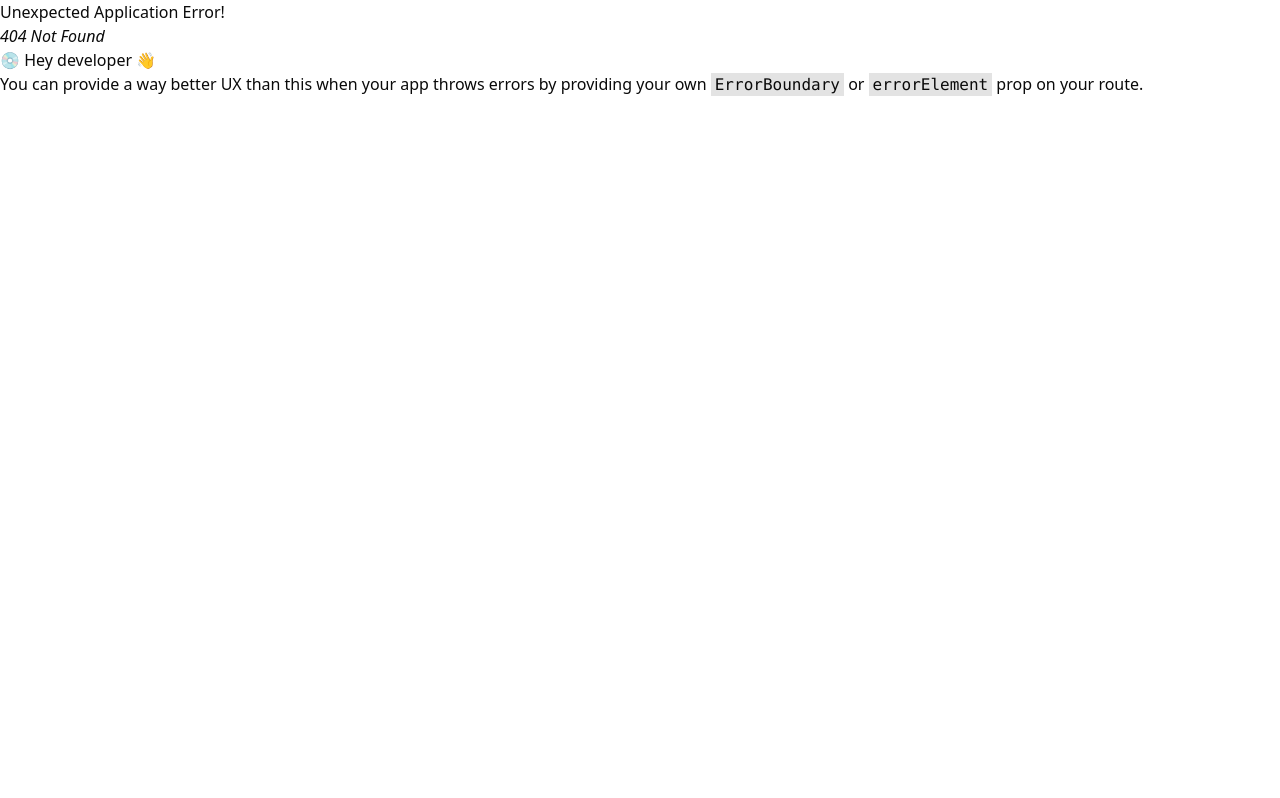
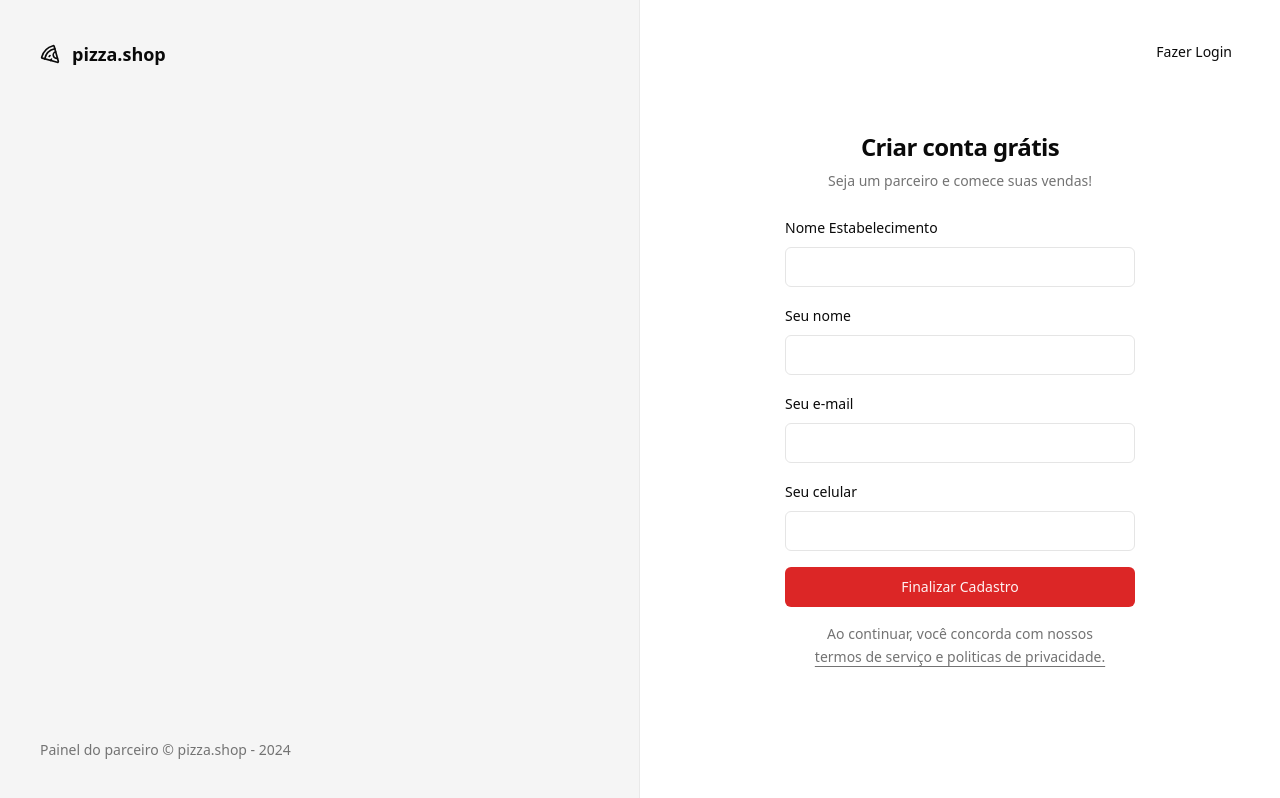
Before and after one commit to frantecbh/pizzashop-web, a React (Vite) app: page /sing-up in a window 1280 px wide. Before the commit this address had no page. Built offline with nearby package versions, Linux system fonts and the light colour scheme.

Commit message:
tela de cadastro

```diff
--- a/src/pages/_layouts/auth.tsx
+++ b/src/pages/_layouts/auth.tsx
@@ -14,7 +14,7 @@
             <footer className='text-sm'>Painel do parceiro &copy; pizza.shop - {new Date().getFullYear()}</footer>
         </div>
       </div>
-      <div className='flex flex-col items-center justify-center'>
+      <div className='flex flex-col items-center justify-center relative'>
         <Outlet />
       </div>
     </div>
--- a/src/pages/auth/sing-in.tsx
+++ b/src/pages/auth/sing-in.tsx
@@ -5,6 +5,7 @@
 
 import { Helmet } from 'react-helmet-async'
 import { useForm } from 'react-hook-form'
+import { Link } from 'react-router-dom'
 import { toast } from 'sonner'
 import { z } from 'zod'
 
@@ -47,6 +48,11 @@
     <>
     <Helmet title='Login' />
     <div className='p-8'>
+      <Button variant="ghost" className='absolute right-8 top-8'>
+        <Link to="/sing-up">
+          Novo estabelecimento
+        </Link>
+      </Button>
         <div className='w-[350px] flex flex-col justify-center gap-6'>
           <div className='flex flex-col gap-2 text-center'>
               <h1 className='text-2xl font-semibold tracking-tight'>Acessar Painel</h1>
--- /dev/null
+++ b/src/pages/auth/sing-up.tsx
@@ -0,0 +1,95 @@
+
+import { Button } from '@/components/ui/button'
+import { Input } from '@/components/ui/input'
+import { Label } from '@/components/ui/label'
+
+import { Helmet } from 'react-helmet-async'
+import { useForm } from 'react-hook-form'
+import { Link, useNavigate } from 'react-router-dom'
+import { toast } from 'sonner'
+import { z } from 'zod'
+
+const singupForm = z.object({
+  restaurantName: z.string(),
+  managerName: z.string(),
+  phone: z.string(),
+  email: z.string().email(),
+})
+
+type SingUpForm = z.infer<typeof singupForm>
+
+export const SingUp = () => {
+
+  const navigate = useNavigate()
+
+  const {
+    register,
+    handleSubmit,
+    formState: {isSubmitting}
+  } = useForm<SingUpForm>()
+  async function handleSignIn(data: SingUpForm) {
+
+    try {
+      console.log(data)
+      await new Promise((resolve) => setTimeout(resolve, 2000))
+
+      toast.success('Restaurante cadastrado com sucesso', {
+        action: {
+          label: 'Login',
+          onClick: () => {navigate("/sing-in")}
+        }
+      })
+
+    } catch (error) {
+      toast.error('Erro ao cadastrar restaurante')
+    }
+
+
+
+  }
+
+
+
+  return (
+    <>
+    <Helmet title='Cadastro' />
+    <div className='p-8'>
+    <Button variant="ghost" className='absolute right-8 top-8'>
+        <Link to="/sing-in">
+         Fazer Login
+        </Link>
+      </Button>
+        <div className='w-[350px] flex flex-col justify-center gap-6'>
+          <div className='flex flex-col gap-2 text-center'>
+              <h1 className='text-2xl font-semibold tracking-tight'>Criar conta grátis</h1>
+              <p className='text-sm text-muted-foreground'>Seja um parceiro e comece suas vendas!</p>
+          </div>
+          <form  className='space-y-4'  onSubmit={handleSubmit(handleSignIn)}>
+            <div className='space-y-2'>
+              <Label htmlFor='restaurantName'>Nome Estabelecimento</Label>
+              <Input id='restaurantName' type='text' {...register('restaurantName')} />
+            </div>
+            <div className='space-y-2'>
+              <Label htmlFor='managerName'>Seu nome</Label>
+              <Input id='managerName' type='text' {...register('managerName')} />
+            </div>
+            <div className='space-y-2'>
+              <Label htmlFor='email'>Seu e-mail</Label>
+              <Input id='email' type='email' {...register('email')} />
+            </div>
+            <div className='space-y-2'>
+              <Label htmlFor='phone'>Seu celular</Label>
+              <Input id='phone' type='tel' {...register('phone')} />
+            </div>
+            <Button disabled={isSubmitting} className='w-full' type='submit'>Finalizar Cadastro</Button>
+            <p className='px-6 text-center text-sm leading-relaxed text-muted-foreground'>
+              Ao continuar, você concorda com nossos <a href="#" className='underline underline-offset-4'>termos de serviço e politicas de privacidade.</a>
+            </p>
+          </form>
+        </div>
+    </div>
+
+    </>
+
+  )
+}
```
Also changed, not shown: src/routes/index.tsx (+6 -1 lines).
